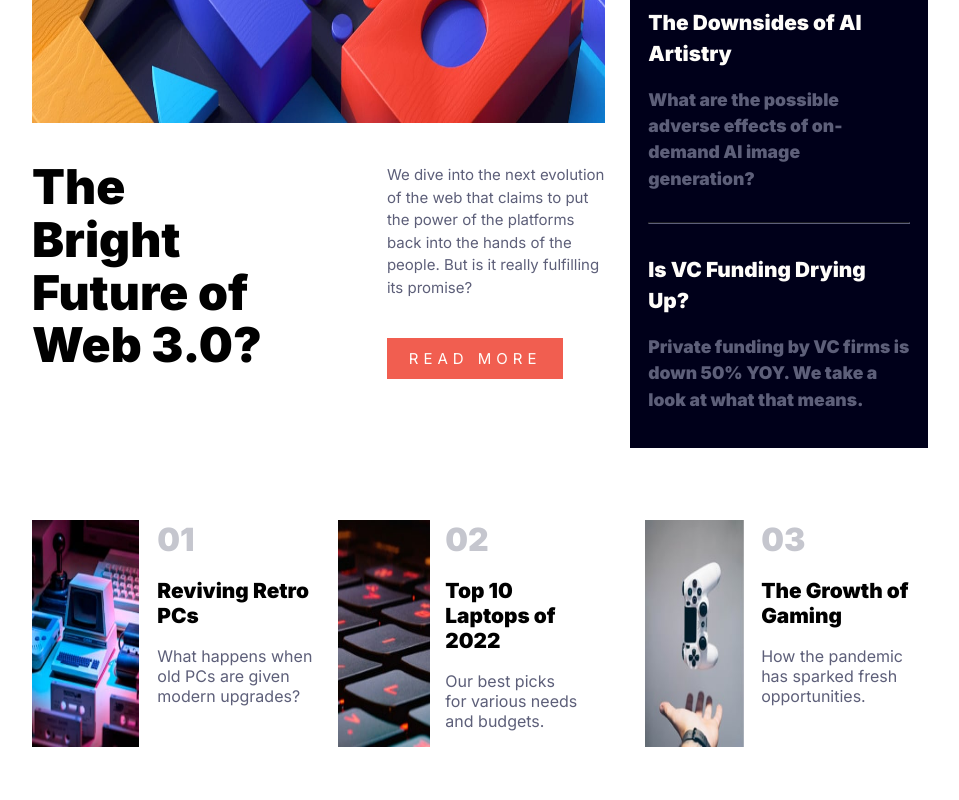
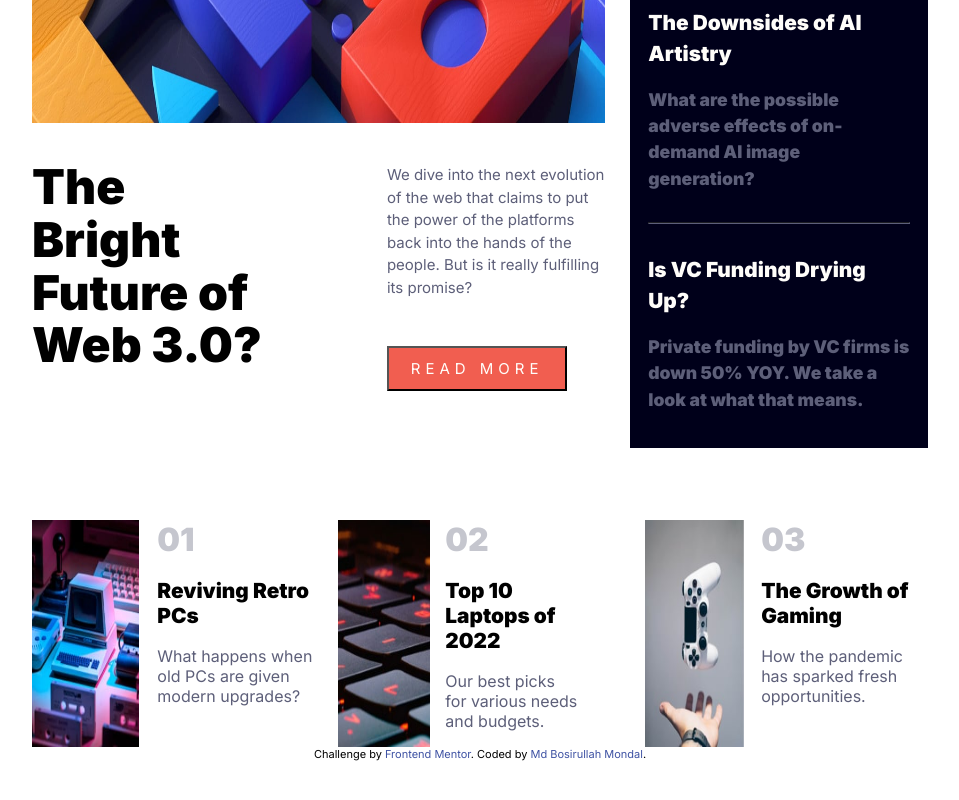
Before and after one commit to bosirullah/News-Homepage, a plain HTML site: page index.html in a window 1280 px wide. Shown: the part 444-1244 px from the top of the page, without its empty margins (160-1119 px from the left). Drawn offline with Linux system fonts and the light colour scheme.

Commit message:
Update index.html

```diff
--- a/index.html
+++ b/index.html
@@ -19,6 +19,7 @@
 </head>
 <body>
 
+  <main>
       <div class="nav-bar">
         <img class="logo" src="assets/images/logo.svg" alt="logo-img">
 
@@ -42,14 +43,12 @@
           <div class="second-container">
             <p>We dive into the next evolution of the web that claims to put the power of the platforms back into the hands of the people.
               But is it really fulfilling its promise?</p>
-          <a class="btn" href="#">READ MORE</a>
+            <button class="btn">READ MORE</button>
           </div>
 
         </div>
 
       </div>
-
-
 
       <div class="news">
         <h2>New</h2>
@@ -93,16 +92,14 @@
           <p>How the pandemic has sparked fresh opportunities.</p>
         </div>
       </div>
+    </div>
+  </main>
 
 
-
+  <div class="attribution">
+    Challenge by <a href="https://www.frontendmentor.io?ref=challenge" target="_blank">Frontend Mentor</a>.
+    Coded by <a href="#">Md Bosirullah Mondal</a>.
   </div>
-
-
-  <!-- <div class="attribution">
-    Challenge by <a href="https://www.frontendmentor.io?ref=challenge" target="_blank">Frontend Mentor</a>.
-    Coded by <a href="#">Your Name Here</a>.
-  </div> -->
 </body>
 <script src="script.js" ></script>
 </html>
```
Lines whose indentation alone changed are shown as unchanged.
